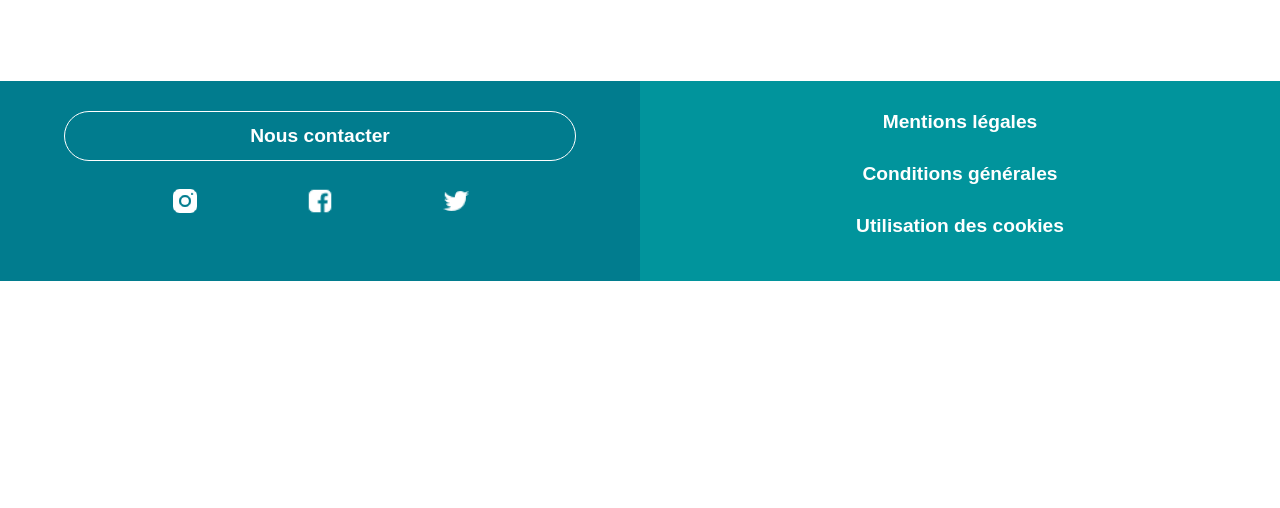
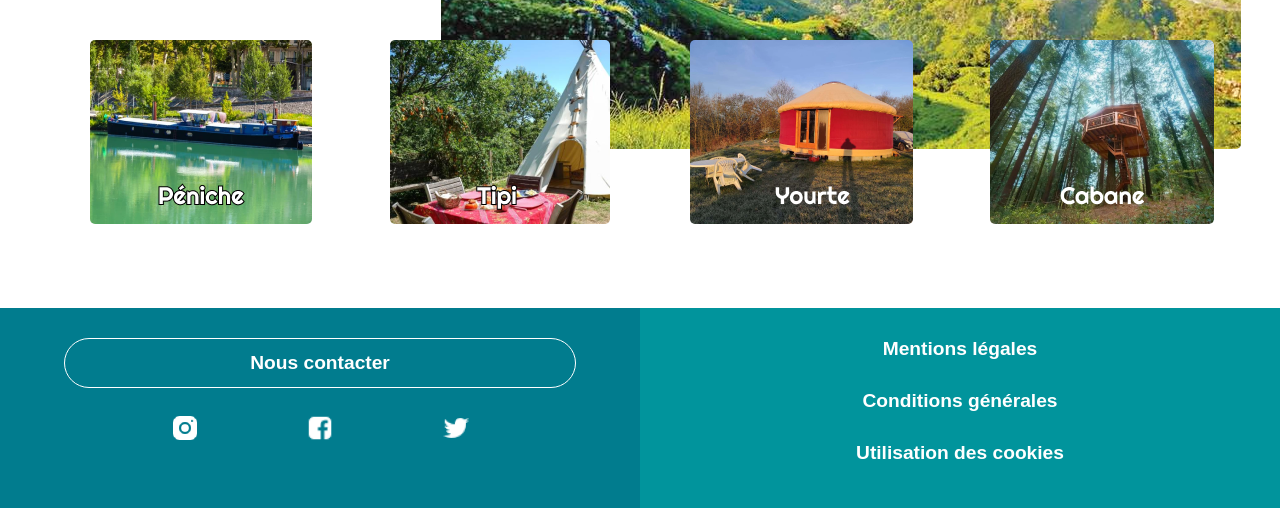
Before and after one commit to sgjiri/homeaway1.0, a PHP site: page / in a window 1280 px wide. Shown: the part 1515-2023 px from the top of the page. Before the commit the page ends 1796 px from the top, so only its background shows below. Run offline with PHP 8.4, Linux system fonts and the light colour scheme; data comes from the database, SQL or seed files in the repository; some libraries are stand-ins or nearby versions.

Commit message:
reqMountain

```diff
--- a/controller/HomePageController.php
+++ b/controller/HomePageController.php
@@ -1,27 +1,18 @@
 <?php
-class HomePageController extends Controller{
+class HomePageController extends Controller
+{
     public function homepage()
     {
         $model = new HomePageModel;
         $citiesBeach = $model->getCityBeach();
+        $cityMountain = $model->getCityMountains();
+        // var_dump($citiesBeach);
         $twig = $this->getTwig();
-        echo $twig->render('homePage.html.twig', ['cityBeach' => $citiesBeach]);
-
+        echo $twig->render('homePage.html.twig', ['cityBeach' => $citiesBeach, 'cityMountain' => $cityMountain]);
     }
     public function legalNotices()
     {
         $twig = $this->getTwig();
         echo $twig->render('legalNotices.html.twig', []);
     }
-
-    public function cityMountains(){
-    $model = new HomePageModel;
-    $citiesMountain = $model->getCityMountains();
-    // var_dump($citiesMountain);
-
-    $twig = $this->getTwig();
-    echo $twig->render('homePage.html.twig', ['cityMountain' => $citiesMountain]);
-
-
 }
-}
--- a/index.php
+++ b/index.php
@@ -10,10 +10,9 @@ $router = new AltoRouter();
 $router->setBasePath('/Projet/homeaway1.0');
 
 $router->map('GET', '/', 'HomePageController#homepage', 'home' );
-
+// $router->map('GET', '/', 'HomePageController#cityBeach', 'home' );
 $router->map('GET', '/logement/', '', 'baseLogement');
-$router->map('GET', '/logement/[i:id_ville]', 'HomePageController#cityBeach', '');
-$router->map('GET', '/logement/[i:id_ville]', 'HomePageController#cityMountains', '');
+$router->map('GET', '/logement/[i:id_ville]', 'HomePageController#cityBeach', 'city');
 $router->map('GET','/all/','LogementController#getAllLogement','logements');
 
 
@@ -42,7 +41,7 @@ $router->map('GET', '/one', 'LogementController#getOneLogement', 'one');
 
 $match = $router->match();
 
-var_dump($match);
+// var_dump($match);
 
 
 
--- a/model/HomePageModel.php
+++ b/model/HomePageModel.php
@@ -13,7 +13,7 @@ class HomePageModel extends Model{
     }
     public function getCityMountains(){
         $cityMountain =  [];
-        $req = $this->getDb()->query("SELECT `ville_nom`,`id_ville`,`img` FROM `villes_france` WHERE `place` = 'montagne' ORDER BY RAND() LIMIT 4");
+        $req = $this->getDb()->query("SELECT `ville_nom`,`id_ville`,`img` FROM `villes_france` WHERE `place` = 'mountain' ORDER BY RAND() LIMIT 4");
         $req->execute();
         while ($oneCityMountain = $req->fetch(PDO::FETCH_ASSOC)){
             $cityMountain[] = new City($oneCityMountain);
```
